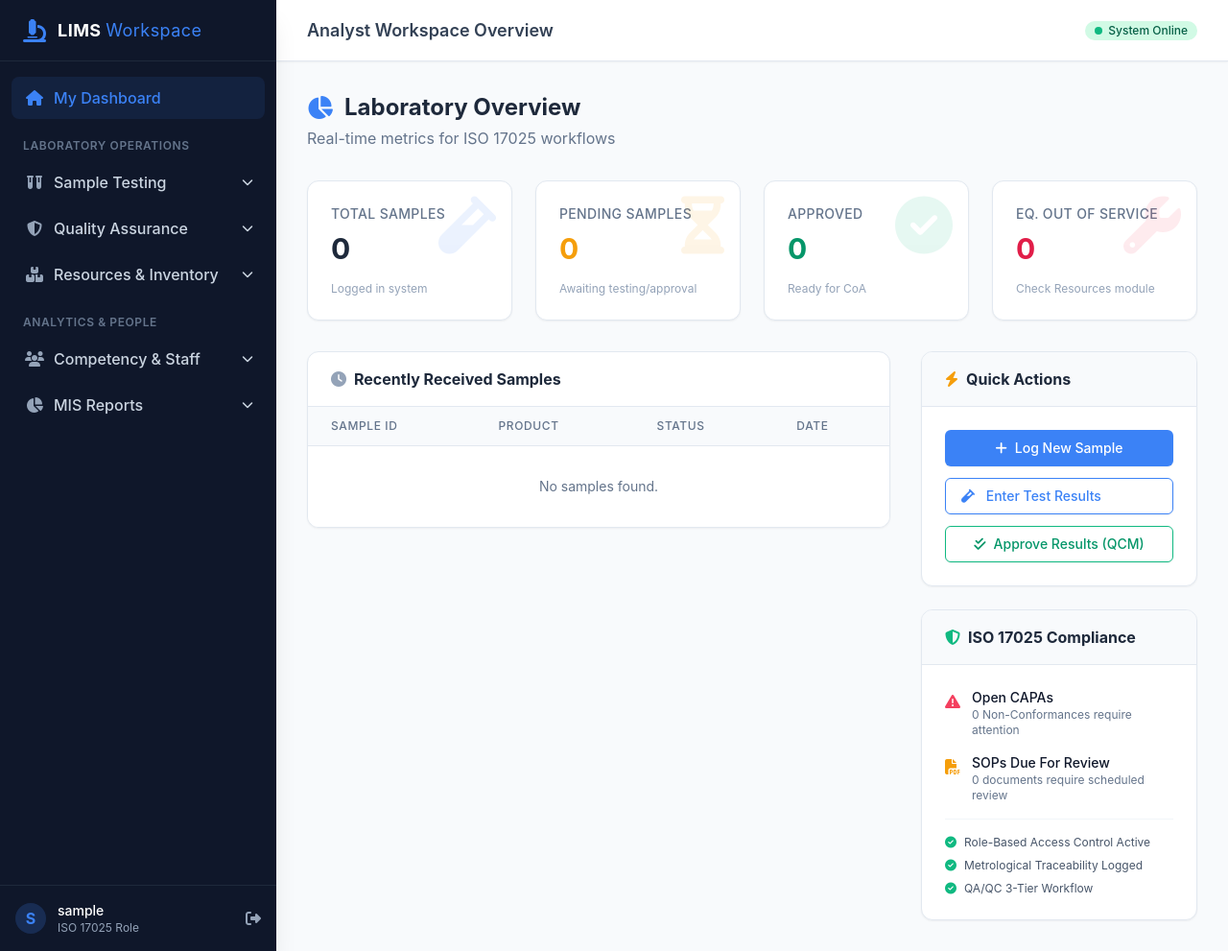
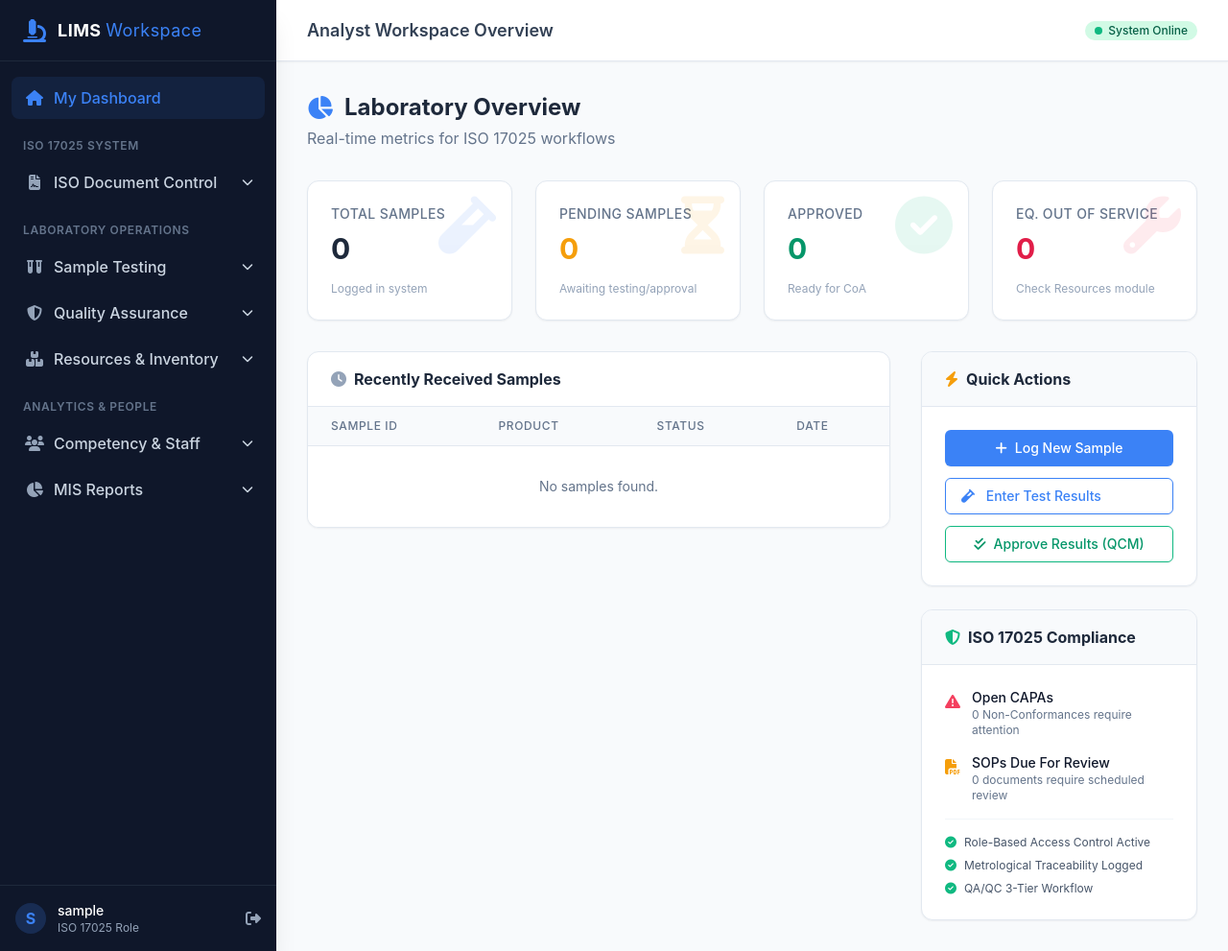
Before and after one commit to fahimasghar-git/QC-Lab-Manager, a Django app: page / in a window 1280 px wide. Shown: the whole page at 96% size. Run offline with Django 4.2, Linux system fonts and the light colour scheme; the visitor is signed in with stand-in values (Sample User, id 1); data that the repository does not hold is empty; parts of the project's set-up code (start-up, migrations or seed data) failed here and were passed over; some libraries are stand-ins or nearby versions.

Commit message:
Add ISO Document Control to sidebar

```diff
--- a/dashboard/templates/dashboard/base.html
+++ b/dashboard/templates/dashboard/base.html
@@ -51,7 +51,26 @@
                 <span class="ml-2">My Dashboard</span>
             </a>
 
+
             <div class="pt-4 pb-1">
+                <p class="px-3 text-xs font-semibold text-slate-500 uppercase tracking-wider">ISO 17025 System</p>
+            </div>
+
+            <div x-data="{ open: false }" class="space-y-1">
+                <button @click="open = !open" class="w-full flex items-center justify-between px-3 py-2.5 text-slate-300 hover:bg-slate-800 hover:text-white rounded-lg transition-colors">
+                    <div class="flex items-center">
+                        <i class="fas fa-file-contract w-6 text-center text-slate-400"></i>
+                        <span class="ml-2 font-medium">ISO Document Control</span>
+                    </div>
+                    <i class="fas fa-chevron-down text-xs transition-transform duration-200" :class="open ? 'rotate-180' : ''"></i>
+                </button>
+                <div x-show="open" x-collapse x-cloak class="pl-11 pr-3 space-y-1 pb-1">
+                    <a href="/admin/management/isodocument/" class="block py-2 text-sm text-slate-400 hover:text-white transition-colors">LSP, POL & FRM Library</a>
+                </div>
+            </div>
+
+            <div class="pt-4 pb-1">
+
                 <p class="px-3 text-xs font-semibold text-slate-500 uppercase tracking-wider">Laboratory Operations</p>
             </div>
 
```
Also changed, not shown: dashboard/templates/admin/nav_sidebar.html (+19 -0 lines).
